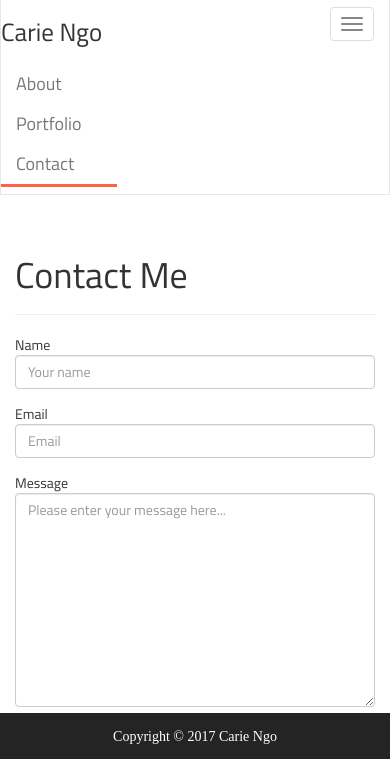
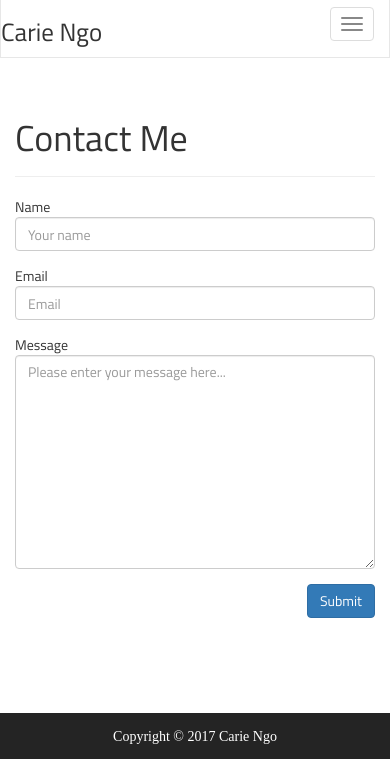
Before and after one commit to Moogieee/Bootstrap-Portfolio, a plain HTML site: page contact.html in a window 390 px wide. Shown: the part 83-842 px from the top of the page. Drawn offline with nearby package versions, Linux system fonts and the light colour scheme.

Commit message:
made a hamburger

```diff
--- a/contact.html
+++ b/contact.html
@@ -28,7 +28,7 @@
         </button>
         <h1 style="font-size: 25px">Carie Ngo</h1>
       </div>
-      <div clas s="collapse navbar-collapse" id="bs-example-navbar-collapse-1">
+      <div class="collapse navbar-collapse" id="bs-example-navbar-collapse-1">
       <!-- navigation links on the right side or page -->
         <ul class="nav navbar-nav navbar-right" style="font-size: 18px">
           <li class="about"><a href="index.html">About</a></li>
```
Also changed, not shown: portfolio.html (+0 -1 lines).
